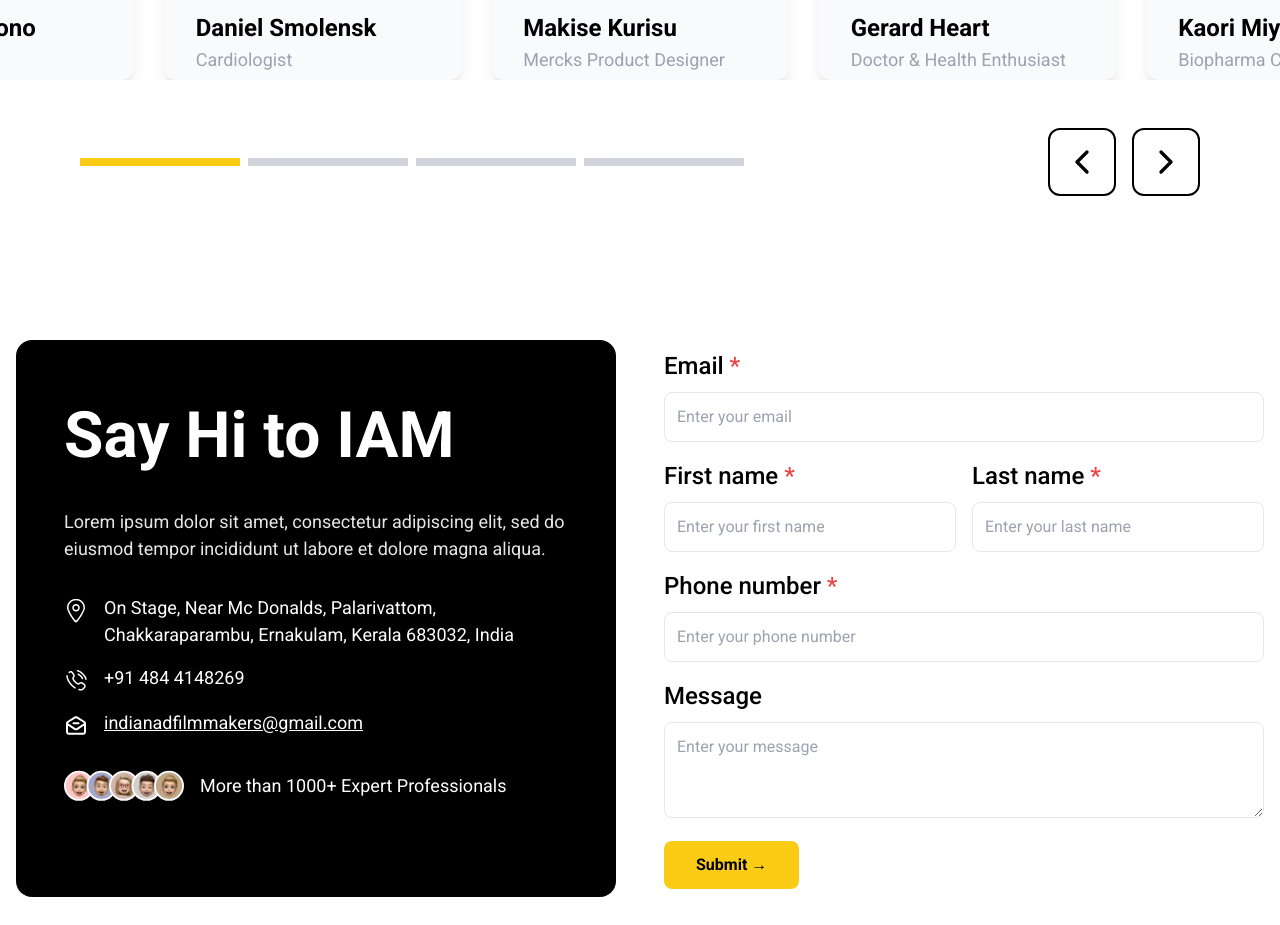
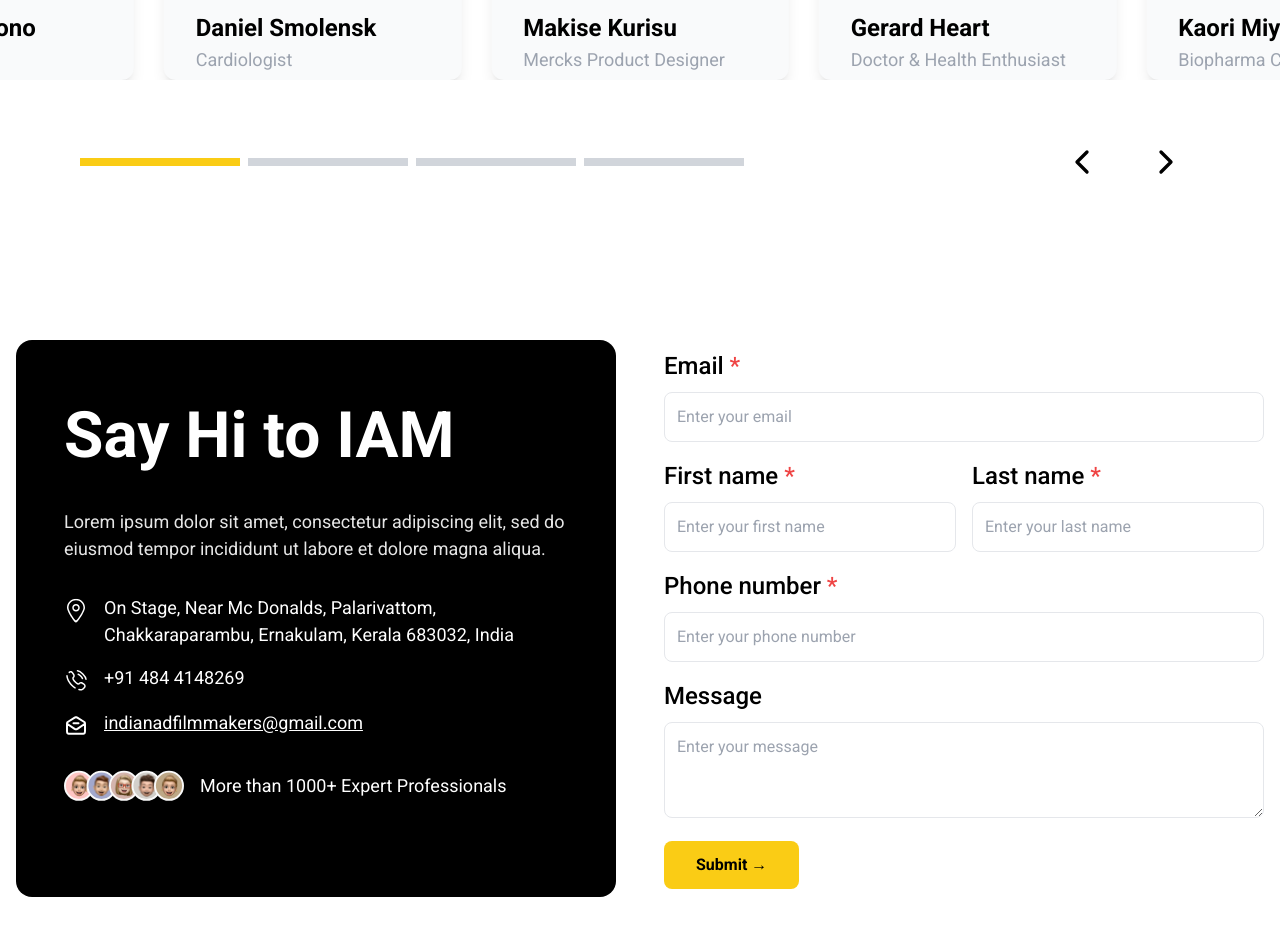
Before and after one commit to Badhusha3214/parikshanam, a Next.js app: page / in a window 1280 px wide. Shown: the part 8760-9685 px from the top of the page. Built offline with nearby package versions, Linux system fonts and the light colour scheme.

Commit message:
responcive

```diff
--- a/src/app/components/iampeople.jsx
+++ b/src/app/components/iampeople.jsx
@@ -146,14 +146,14 @@ export default function IamPeople() {
                 <div className="flex mt-4 md:mt-0 space-x-4">
                     <button
                         onClick={handlePrev}
-                        className="bg-gray-700 border-2 sm:border-2 border-black bg-opacity-0 p-2 sm:p-3 rounded-xl transition-colors"
-                    >
+                        className="bg-gray-700 border-[1px] md:border-2 border-white bg-opacity-0 p-2 sm:p-3 rounded-xl hover:bg-yellow-600 transition-colors"
+                        >
                         <ChevronLeft className="text-black w-4 h-4 sm:w-10 sm:h-10" />
                     </button>
                     <button
                         onClick={handleNext}
-                        className="bg-gray-700 border-2 sm:border-2 border-black bg-opacity-0 p-2 sm:p-3 rounded-xl transition-colors"
-                    >
+                        className="bg-gray-700 border-[1px] md:border-2 border-white bg-opacity-0 p-2 sm:p-3 rounded-xl hover:bg-yellow-600 transition-colors"
+                        >
                         <ChevronRight className="text-black w-4 h-4 sm:w-10 sm:h-10" />
                     </button>
                 </div>
--- a/src/app/components/member.jsx
+++ b/src/app/components/member.jsx
@@ -165,13 +165,13 @@ const IAMMemberPerks = () => {
                     <div className="flex space-x-2 sm:space-x-4 lg:mr-20">
                         <button
                             onClick={handlePrev}
-                            className="bg-gray-700 border-2 sm:border-2 border-white bg-opacity-0 p-2 sm:p-3 rounded-xl hover:bg-yellow-600 transition-colors"
+                            className="bg-gray-700 border-[1px] md:border-2 border-white bg-opacity-0 p-2 sm:p-3 rounded-xl hover:bg-yellow-600 transition-colors"
                         >
                             <ChevronLeft className="text-white w-4 h-4 sm:w-6 sm:h-6 md:w-8 md:h-8 lg:w-10 lg:h-10" />
                         </button>
                         <button
                             onClick={handleNext}
-                            className="bg-gray-700 border-2 sm:border-2 border-white bg-opacity-0 p-2 sm:p-3 rounded-xl hover:bg-yellow-600 transition-colors"
+                            className="bg-gray-700 border-[1px] md:border-2 border-white bg-opacity-0 p-2 sm:p-3 rounded-xl hover:bg-yellow-600 transition-colors"
                         >
                             <ChevronRight className="text-white w-4 h-4 sm:w-6 sm:h-6 md:w-8 md:h-8 lg:w-10 lg:h-10" />
                         </button>
--- a/src/app/page.js
+++ b/src/app/page.js
@@ -26,7 +26,7 @@ const IAMNextPage = () => {
         />
         <div className="relative z-10 container mx-auto px-4 text-white">
           <div className="max-w-3xl space-y-4">
-            <h1 className="text-ph sm:text-ph md:text-th lg:text-elarge font-bold leading-tight">
+            <h1 className="text-[50px] sm:text-[55px] md:text-large lg:text-elarge font-bold leading-tight">
               IAM: Empowering Indian Ad Film Makers
             </h1>
             <p className="text-sm xs:text-pn sm:text-tn md:text-normal opacity-90 max-w-lg">
```
